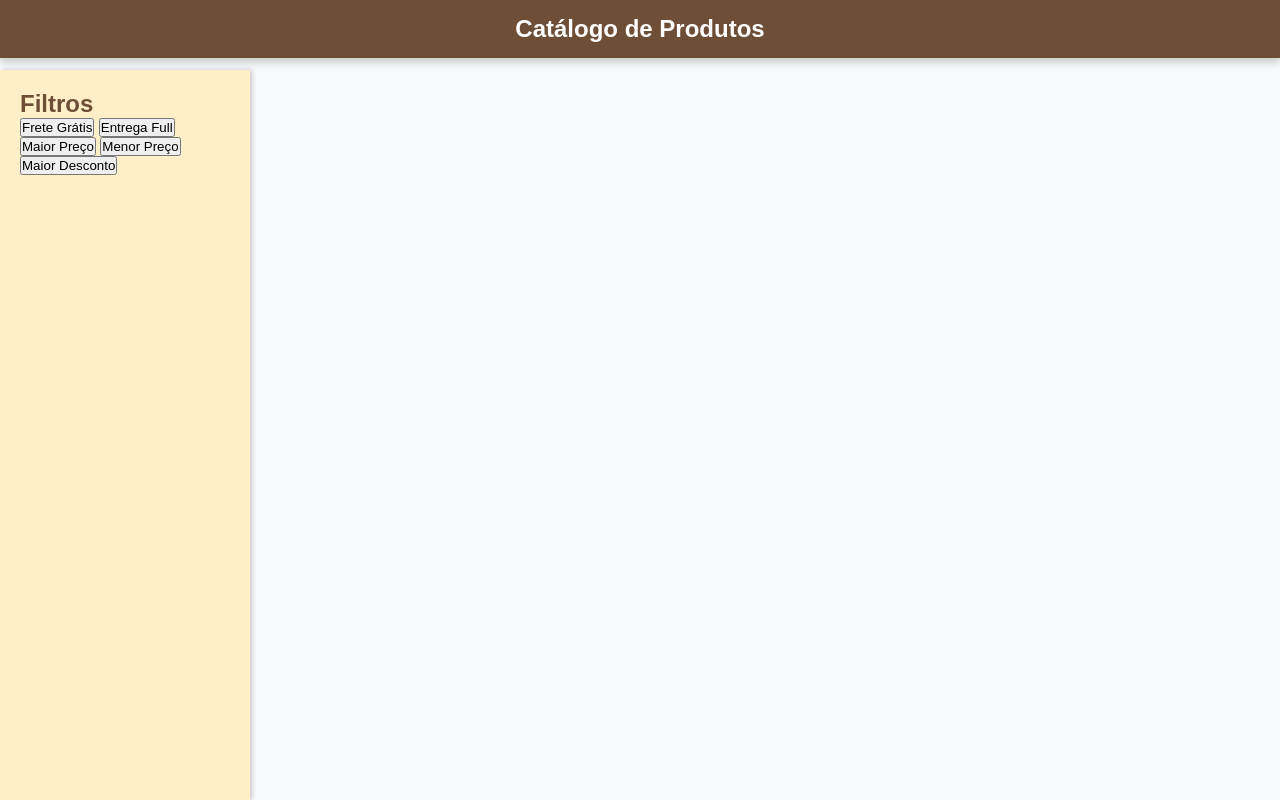
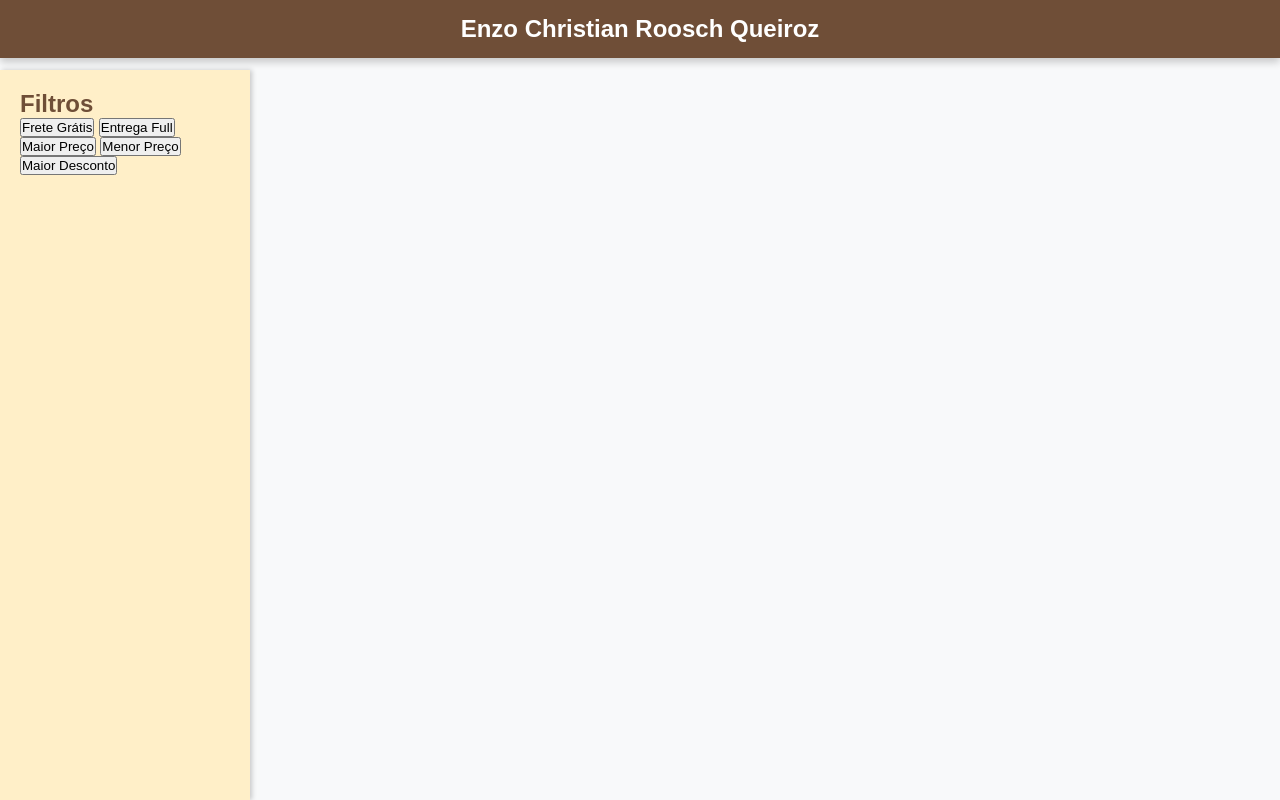
Before and after one commit to enzorooschqueiroz/desafio-catalogo-ofertas, a Django app: page / in a window 1280 px wide. Run offline with Django 5.2, Linux system fonts and the light colour scheme; data that the repository does not hold is empty.

Commit message:
:art: Update scraper to process more product elements and modify navbar title

```diff
--- a/catalogo/scraper.py
+++ b/catalogo/scraper.py
@@ -33,7 +33,7 @@ product_elements = driver.find_elements(By.CLASS_NAME, "andes-card")
 for index, product in enumerate(product_elements, start=1):
     if index == 1:
         continue
-    if index > 5:
+    if index > 49:
         break
 
     print("-" * 80)
--- a/catalogo/templates/catalogo/list_products.html
+++ b/catalogo/templates/catalogo/list_products.html
@@ -141,7 +141,7 @@
     </style>
 </head>
 <body>
-    <div class="navbar">Catálogo de Produtos</div>
+    <div class="navbar">Enzo Christian Roosch Queiroz</div>
 
     <div class="container">
         <div class="sidebar">
```
